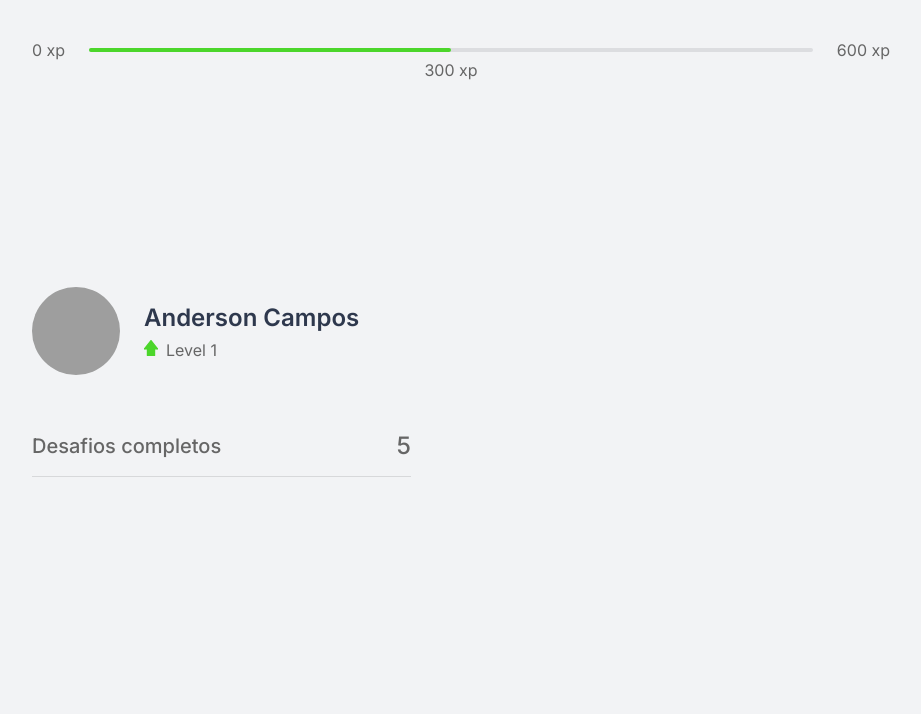
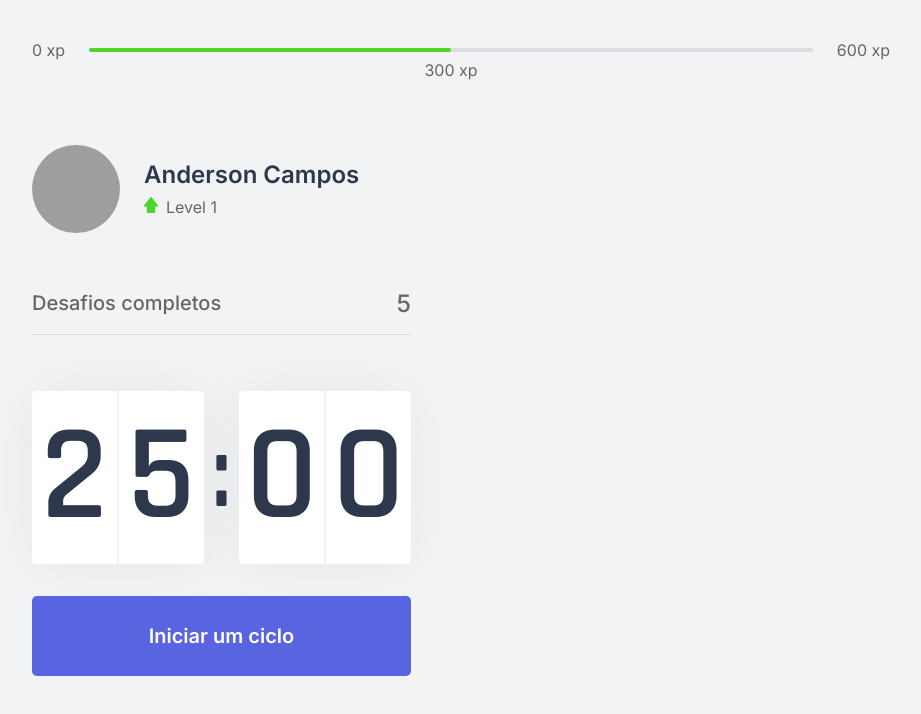
Before and after one commit to andercampos/NLW-4, a Next.js app: page / in a window 1280 px wide. Shown: the top 714 px of the page, without its empty margins (179-1100 px from the left). Built offline with nearby package versions, Linux system fonts and the light colour scheme; grey boxes are pictures that could not be loaded.

Commit message:
Add Countdown component

```diff
--- /dev/null
+++ b/src/components/Countdown/index.tsx
@@ -0,0 +1,45 @@
+import { useState, useEffect, useCallback } from 'react';
+import { Container, Button } from './styles';
+
+const Countdown: React.FC = () => {
+  const [time, setTime] = useState(25 * 60);
+  const [active, setActive] = useState(false);
+
+  const minutes = Math.floor(time / 60);
+  const seconds = time % 60;
+
+  const [minuteLeft, minuteRight] = String(minutes).padStart(2, '0').split('');
+  const [secondsLeft, secondsRight] = String(seconds).padStart(2, '0').split('');
+
+  const startCountdown = useCallback(() => {
+    setActive(true);
+  }, []);
+
+  useEffect(() => {
+    if (active && time > 0) {
+      setTimeout(() => {
+        setTime(time - 1);
+      }, 1000);
+    }
+  }, [active, time]);
+
+  return (
+    <>
+      <Container>
+        <div>
+          <span>{minuteLeft}</span>
+          <span>{minuteRight}</span>
+        </div>
+        <span>:</span>
+        <div>
+          <span>{secondsLeft}</span>
+          <span>{secondsRight}</span>
+        </div>
+
+      </Container>
+      <Button type="button" onClick={startCountdown}>Iniciar um ciclo</Button>
+    </>
+  );
+};
+
+export default Countdown;
--- /dev/null
+++ b/src/components/Countdown/styles.ts
@@ -0,0 +1,66 @@
+import styled from 'styled-components';
+
+export const Container = styled.div`
+  display: flex;
+  align-items: center;
+  font-family: Rajdhani;
+  font-weight: 600;
+  color: var(--title);
+
+  > div {
+    flex: 1;
+
+    display: flex;
+    align-items: center;
+    justify-content: space-evenly;
+
+    background: var(--white);
+    box-shadow: 0 0 60px rgba(0, 0, 0, 0.05);
+    border-radius: 5px;
+    font-size: 8.5rem;
+    text-align: center;
+
+    span {
+      flex: 1;
+    }
+
+    span:first-child {
+      border-right: 1px solid #f0f1f3;
+    }
+
+    span:last-child {
+      border-left: 1px solid #f0f1f3;
+    }
+  }
+
+  > span {
+    font-size: 6.25rem;
+    margin: 0 0.5rem;
+  }
+`;
+
+export const Button = styled.button`
+  width: 100%;
+  height: 5rem;
+
+  margin-top: 2rem;
+
+  display: flex;
+  align-items: center;
+  justify-content: center;
+
+  border: 0;
+  border-radius: 5px;
+
+  background: var(--blue);
+  color: var(--white);
+
+  font-size: 1.25rem;
+  font-weight: 600;
+
+  transition: background-color 0.2s;
+
+  &:hover {
+    background: var(--blue-dark)
+  }
+`;
--- a/src/pages/index.tsx
+++ b/src/pages/index.tsx
@@ -1,7 +1,7 @@
 import ExperienceBar from '../components/ExperienceBar';
 import Profile from '../components/Profile';
 import CompletedChallenges from '../components/CompletedChallenges';
-// import Countdown from '../components/Countdown';
+import Countdown from '../components/Countdown';
 
 import Head from 'next/head';
 
@@ -20,7 +20,7 @@ const Home: React.FC = () => {
         <div>
           <Profile />
           <CompletedChallenges />
-          {/* <Countdown /> */}
+          <Countdown />
         </div>
         <div>
         </div>
```
